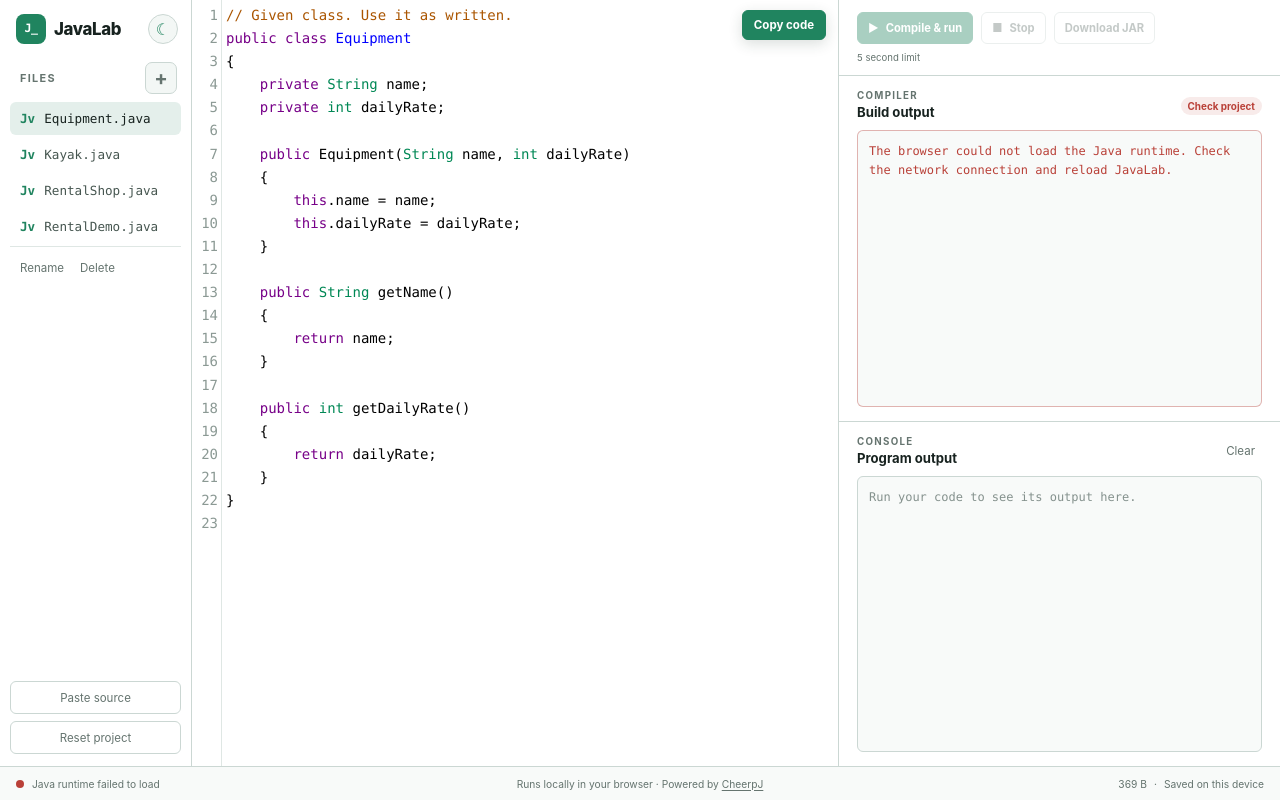
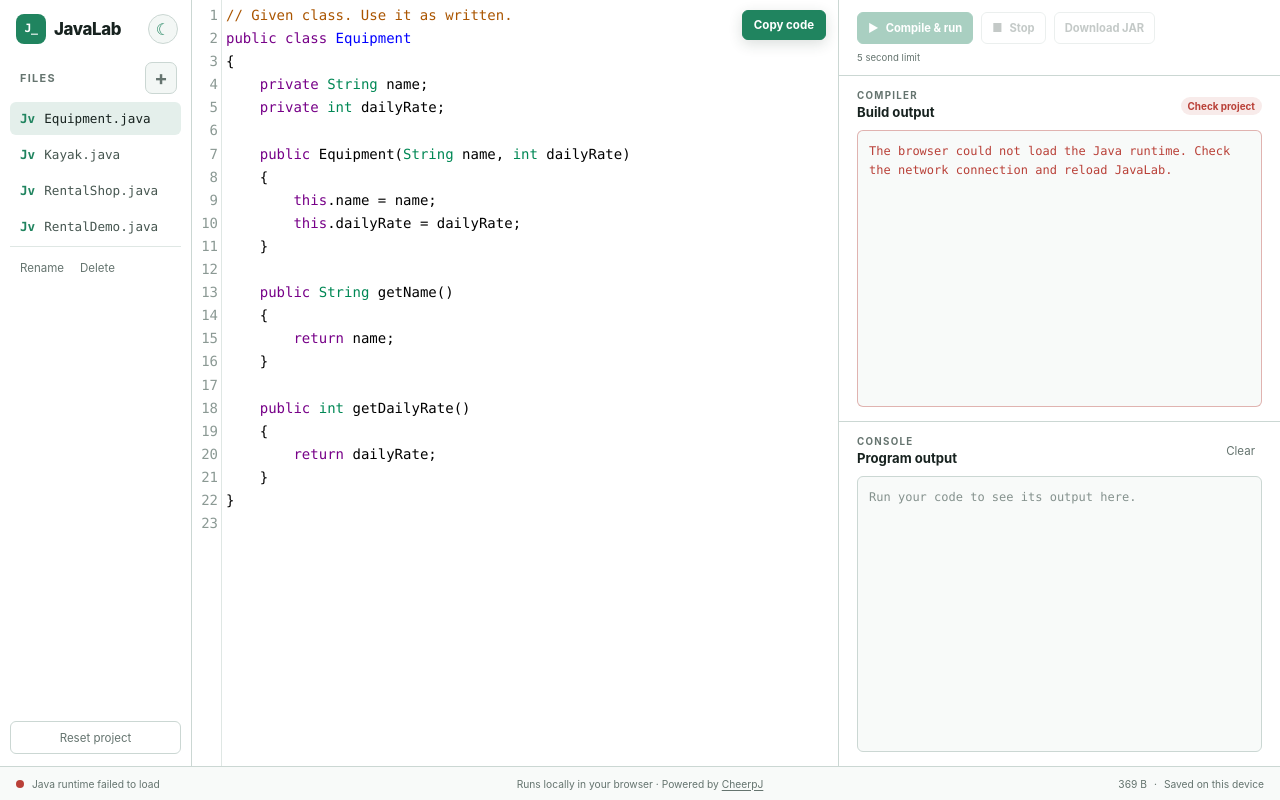
Before and after one commit to comp2001-exam/lab, a plain HTML site: page index.html in a window 1280 px wide. Drawn offline with nearby package versions, Linux system fonts and the light colour scheme.

Commit message:
Hide the Paste source button (not needed for TT2)
Co-Authored-By: Claude Opus 5.5 <noreply@anthropic.com>

```diff
--- a/index.html
+++ b/index.html
@@ -39,7 +39,7 @@
           <button id="delete-file" class="text-button danger" type="button">Delete</button>
         </div>
         <div class="project-actions">
-          <button id="paste-source" class="secondary-button" type="button">Paste source</button>
+          <button id="paste-source" class="secondary-button" type="button" hidden style="display: none">Paste source</button>
           <button id="reset-project" class="secondary-button danger" type="button">Reset project</button>
         </div>
       </section>
```
